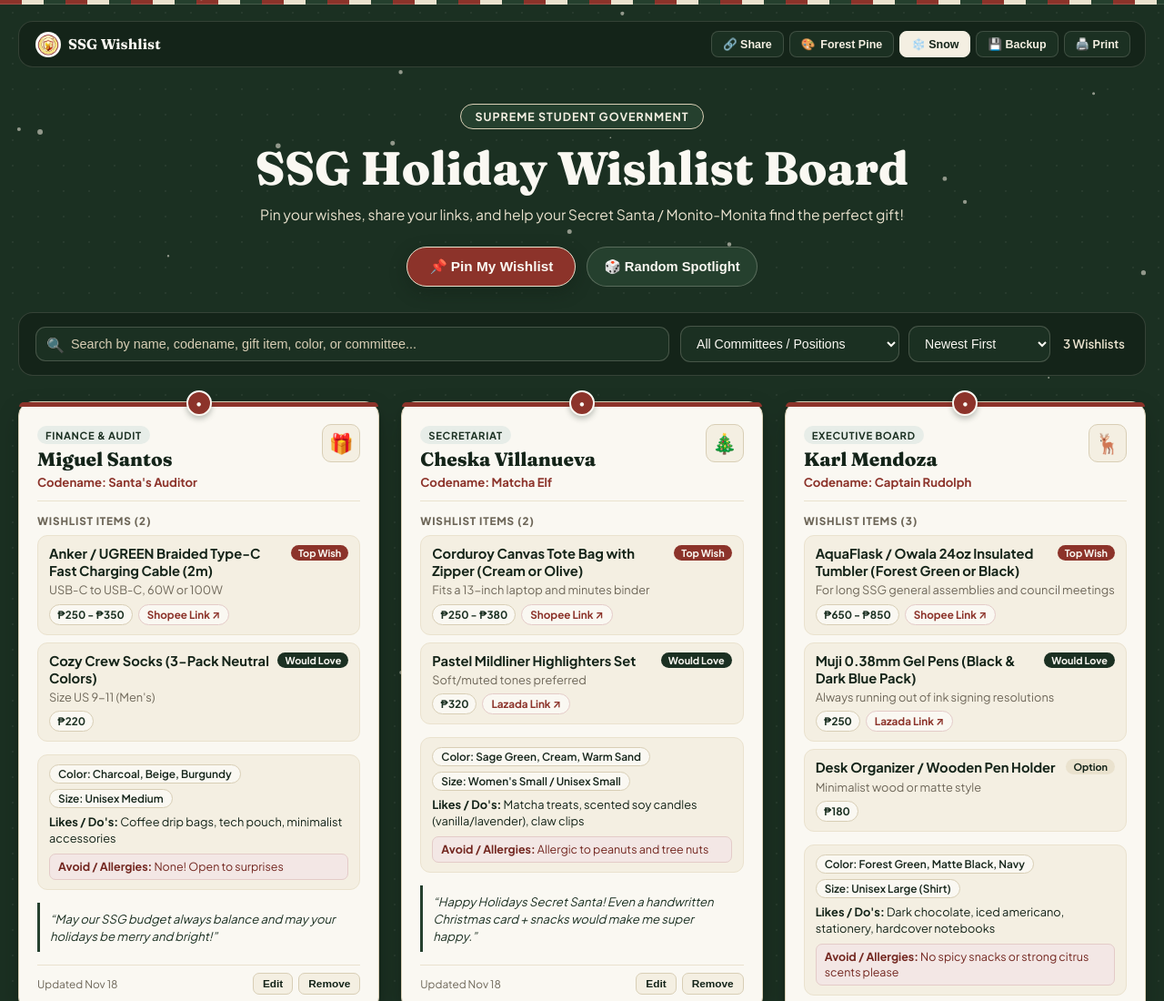
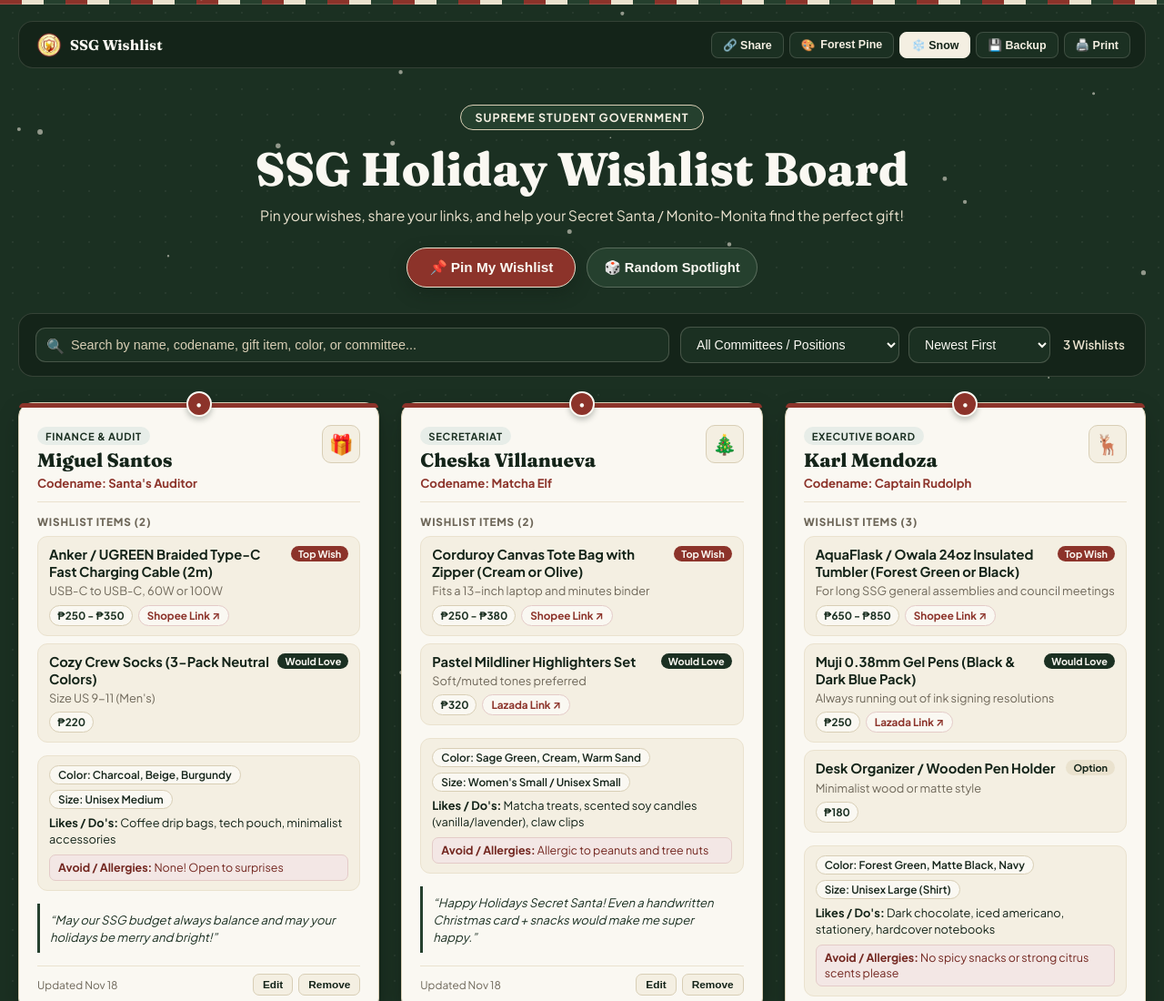
Before and after one commit to Huginn45/ssg-wishlist, a website: page index.html in a window 1280 px wide. Shown: the top 1100 px of the page at 91% size. Drawn offline with Linux system fonts and the light colour scheme; no server answers.

Commit message:
Make SSG logo background transparent (ssg-logo.png)

```diff
--- a/index.html
+++ b/index.html
@@ -4,8 +4,8 @@
   <meta charset="UTF-8" />
   <meta name="viewport" content="width=device-width, initial-scale=1.0" />
   <title>SSG Holiday Wishlist Board</title>
-  <link rel="icon" type="image/jpeg" href="ssg-logo.jpg" />
-  <link rel="apple-touch-icon" href="ssg-logo.jpg" />
+  <link rel="icon" type="image/png" href="ssg-logo.png" />
+  <link rel="apple-touch-icon" href="ssg-logo.png" />
   <link rel="preconnect" href="https://fonts.googleapis.com">
   <link rel="preconnect" href="https://fonts.gstatic.com" crossorigin>
   <link href="https://fonts.googleapis.com/css2?family=Fraunces:opsz,wght@9..144,700;9..144,800&family=Plus+Jakarta+Sans:wght@400;500;600;700;800&display=swap" rel="stylesheet">
@@ -22,7 +22,7 @@
     <!-- Top Utility Bar -->
     <nav class="top-utility-bar" aria-label="Board tools">
       <div class="top-brand">
-        <img src="ssg-logo.jpg" alt="CTU Argao SSG Logo" class="top-brand-logo" />
+        <img src="ssg-logo.png" alt="CTU Argao SSG Logo" class="top-brand-logo" />
         <span class="top-brand-text">SSG Wishlist</span>
       </div>
 
--- a/styles.css
+++ b/styles.css
@@ -126,12 +126,11 @@ body {
 }
 
 .top-brand-logo {
-  width: 28px;
-  height: 28px;
+  width: 30px;
+  height: 30px;
   border-radius: 50%;
-  object-fit: cover;
-  border: 1px solid rgba(244, 239, 226, 0.35);
-  background: #fff;
+  object-fit: contain;
+  background: transparent;
   flex-shrink: 0;
 }
 
```
Also changed, not shown: ssg-logo.jpg (deleted), ssg-logo.png (added).
